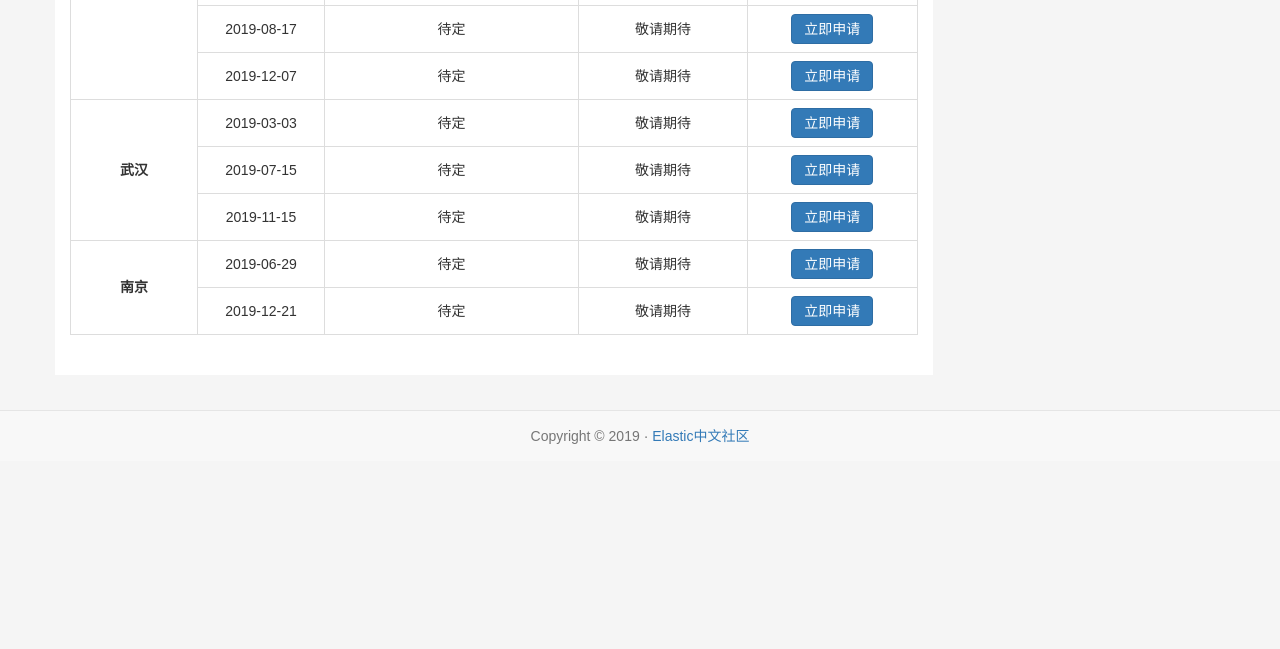
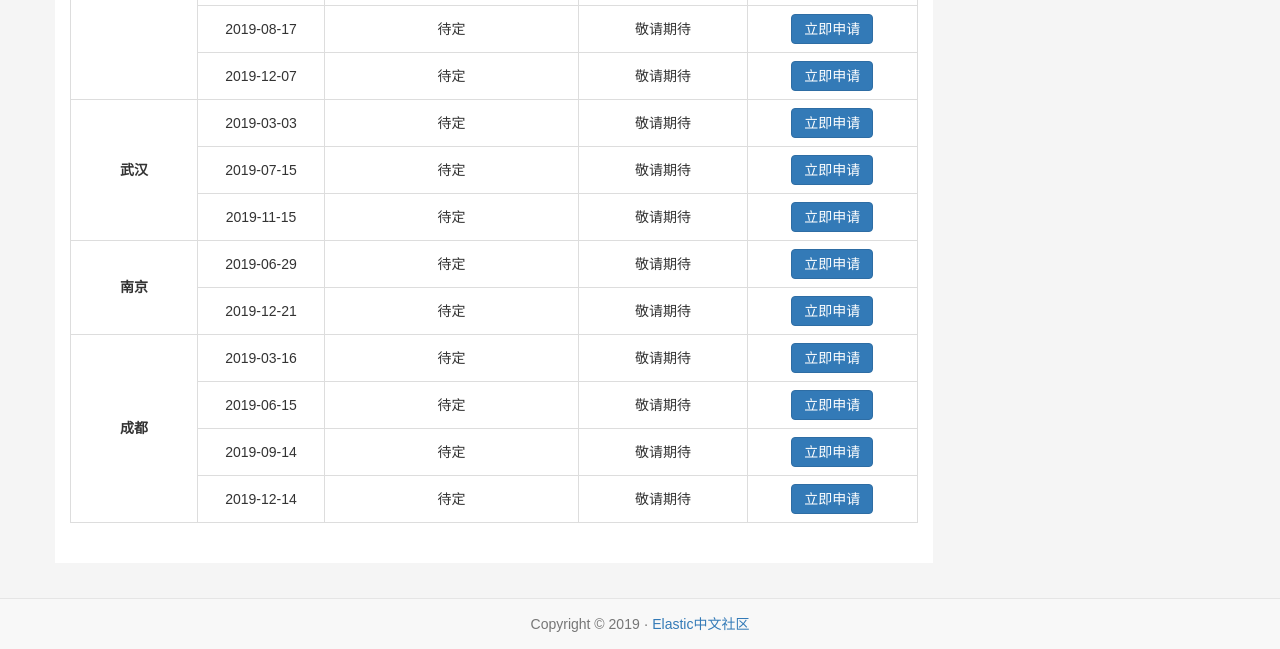
Before and after one commit to elasticsearch-cn/meetup-site, a plain HTML site: page event/plan/2019.html in a window 1280 px wide. Shown: the part 1099-1748 px from the top of the page. Before the commit the page ends 1560 px from the top, so only its background shows below. Drawn offline with Linux system fonts and the light colour scheme.

Commit message:
新增成都活动计划日程

```diff
--- a/event/plan/2019.html
+++ b/event/plan/2019.html
@@ -220,6 +220,31 @@
                             <td class="state">敬请期待</td>
                             <td class="partner"><a target="_blank" href="http://elasticsearch.mikecrm.com/L5KnKcG" class="btn btn-primary">立即申请</a></td>
                         </tr>
+                        <tr>
+                            <th class="city" rowspan="4">成都</th>
+                            <td class="date">2019-03-16</td>
+                            <td class="address">待定</td>
+                            <td class="state">敬请期待</td>
+                            <td class="partner"><a target="_blank" href="http://elasticsearch.mikecrm.com/L5KnKcG" class="btn btn-primary">立即申请</a></td>
+                        </tr>
+                        <tr>
+                            <td class="date">2019-06-15</td>
+                            <td class="address">待定</td>
+                            <td class="state">敬请期待</td>
+                            <td class="partner"><a target="_blank" href="http://elasticsearch.mikecrm.com/L5KnKcG" class="btn btn-primary">立即申请</a></td>
+                        </tr>
+                        <tr>
+                            <td class="date">2019-09-14</td>
+                            <td class="address">待定</td>
+                            <td class="state">敬请期待</td>
+                            <td class="partner"><a target="_blank" href="http://elasticsearch.mikecrm.com/L5KnKcG" class="btn btn-primary">立即申请</a></td>
+                        </tr>
+                        <tr>
+                            <td class="date">2019-12-14</td>
+                            <td class="address">待定</td>
+                            <td class="state">敬请期待</td>
+                            <td class="partner"><a target="_blank" href="http://elasticsearch.mikecrm.com/L5KnKcG" class="btn btn-primary">立即申请</a></td>
+                        </tr>
                     </tbody>
                 </table>
             </div>
```
